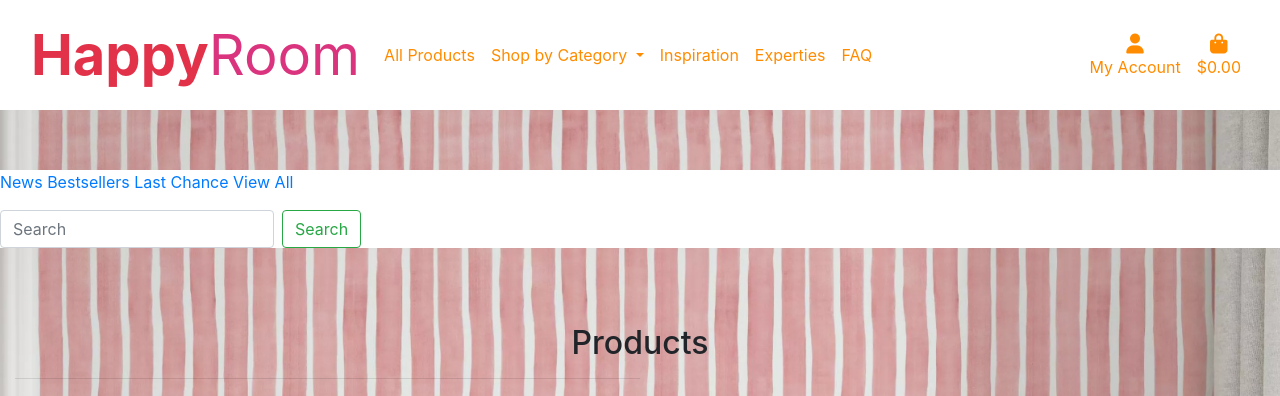
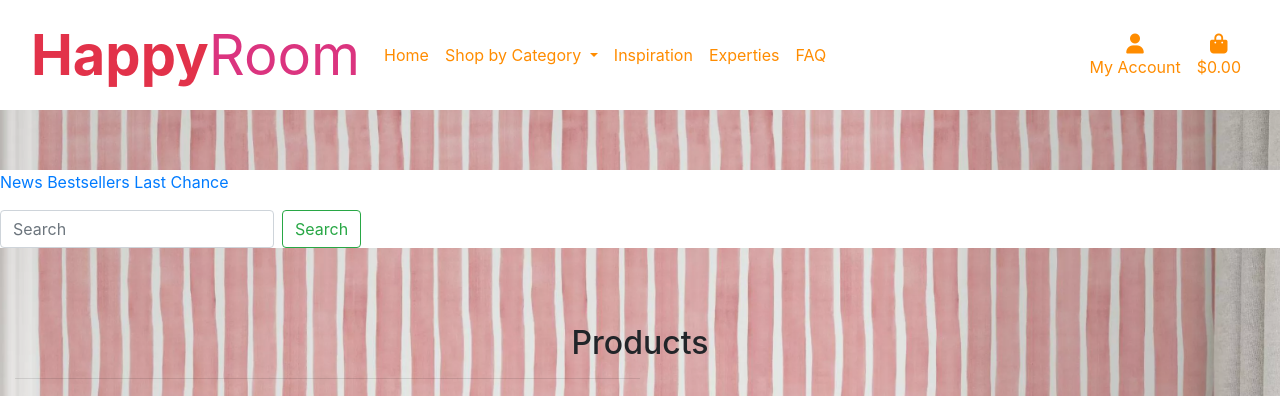
Before and after one commit to tildeholmqvist/happyroom, a Django app: page /products/ in a window 1280 px wide. Shown: the top 396 px of the page. Run offline with Django 3.2, Linux system fonts and the light colour scheme; data that the repository does not hold is empty; some libraries are stand-ins or nearby versions.

Commit message:
adding the view all to the navmenu and home option

```diff
--- a/products/templates/products.html
+++ b/products/templates/products.html
@@ -16,7 +16,9 @@
         <a href="{% url 'all_categories' %}?category=news">News</a>
         <a href="{% url 'all_categories' %}?category=bestsellers">Bestsellers</a>
         <a href="{% url 'all_categories' %}?category=lastchance">Last Chance</a>
+        {% if selected_category == 'news' and selected_category == 'bestseller' and selected_category == 'lastchance' %}
         <a href="{% url 'products' %}">View All</a>
+        {% endif %}
     </ul>
     <form class="form-inline my-2 my-lg-0" method="GET" action="{% url 'products' %}">
         <input class="form-control mr-sm-2" type="search" placeholder="Search" aria-label="Search" name="q">
--- a/templates/base.html
+++ b/templates/base.html
@@ -37,13 +37,14 @@
             <div class="collapse navbar-collapse" id="navbarSupportedContent">
                 <ul class="navbar-nav mr-auto">
                     <li class="nav-item active">
-                        <a class="nav-link" href="{% url 'products' %}">All Products<span class="sr-only">(current)</span></a>
+                        <a class="nav-link" href="{% url 'home' %}">Home<span class="sr-only">(current)</span></a>
                     </li>
                     <li class="nav-item dropdown">
                         <a class="nav-link dropdown-toggle" href="#" id="navbarDropdown" role="button" data-toggle="dropdown" aria-haspopup="true" aria-expanded="false">
                             Shop by Category
                         </a>
                         <div class="dropdown-menu" aria-labelledby="navbarDropdown">
+                        <a class="dropdown-item" href="{% url 'products' %}">View All</a>
                             <a class="dropdown-item" href="{% url 'all_categories' %}?category=news">New in</a>
                             <a class="dropdown-item" href="{% url 'all_categories' %}?category=bestsellers">Bestsellers</a>
                             <a class="dropdown-item" href="{% url 'all_categories' %}?category=lastchance">Last Chance</a>
@@ -84,9 +85,6 @@
                                     <a class="dropdown-item" href="{% url 'sub_categories' %}?category=retro">Retro</a>
                                     <a class="dropdown-item" href="{% url 'sub_categories' %}?category=geometric">Geometric</a>
                                 </div>
-                            </div>
-                            <a class="dropdown-item" href="{% url 'products' %}">View All</a>
-                        </div>
                     </li>
                     <li class="nav-item">
                         <a class="nav-link" href="#">Inspiration</a>
```
